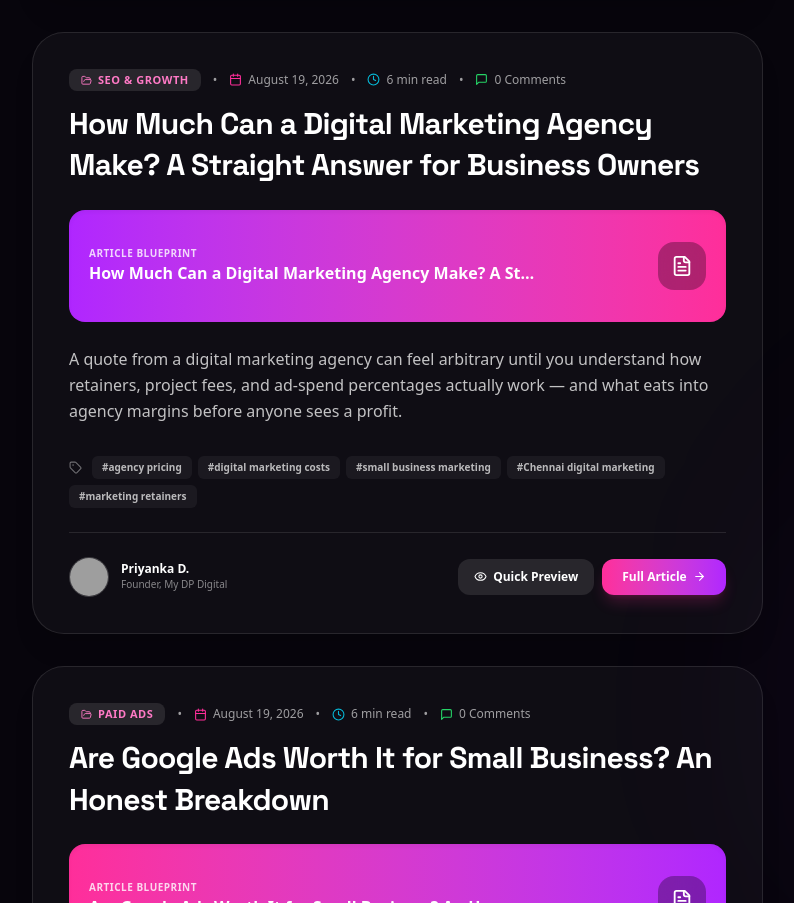
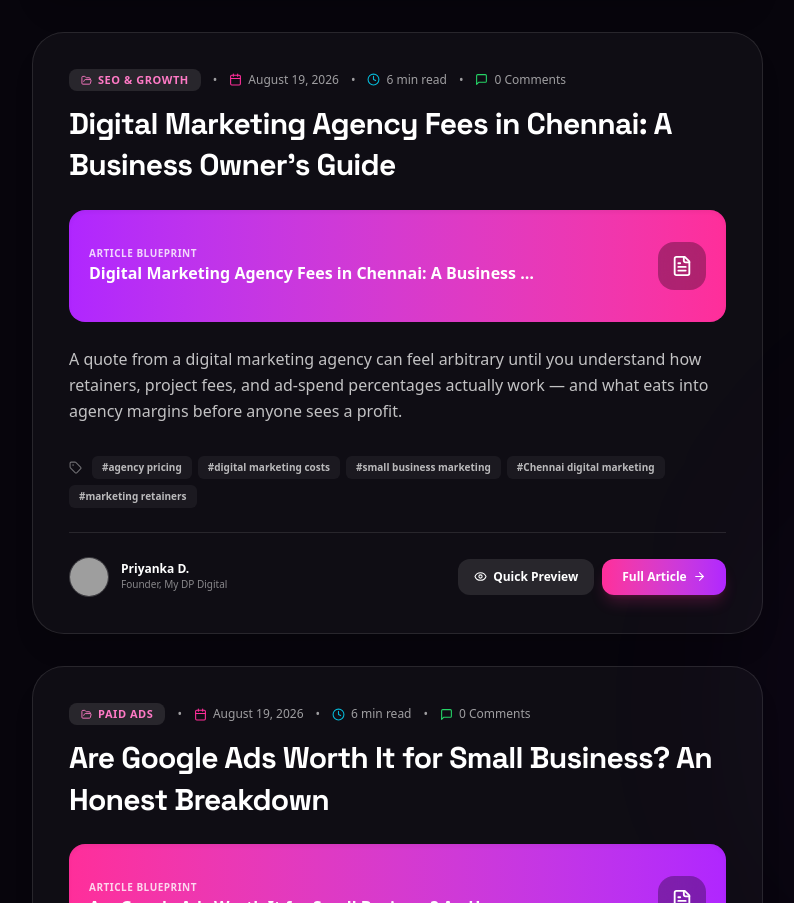
Before and after one commit to deenapriyanka00217-arch/my-dp-Digital, a React (Vite) app: page /blog in a window 1280 px wide. Shown: the part 9977-10880 px from the top of the page, without its empty margins (48-842 px from the left). Built offline with nearby package versions, Linux system fonts and the light colour scheme; grey boxes are pictures that could not be loaded.

Commit message:
Align article heading with agency pricing intent

```diff
--- a/src/data/blogPosts.ts
+++ b/src/data/blogPosts.ts
@@ -535,7 +535,7 @@ export const BLOG_POSTS: BlogPost[] = [
   {
     id: "how-much-can-a-digital-marketing-agency-make",
     slug: "how-much-can-a-digital-marketing-agency-make",
-    title: "How Much Can a Digital Marketing Agency Make? A Straight Answer for Business Owners",
+    title: "Digital Marketing Agency Fees in Chennai: A Business Owner’s Guide",
     excerpt:
       "A quote from a digital marketing agency can feel arbitrary until you understand how retainers, project fees, and ad-spend percentages actually work — and what eats into agency margins before anyone sees a profit.",
     date: "August 19, 2026",
```
